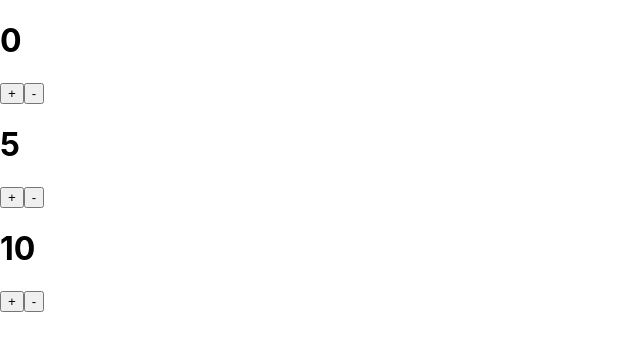
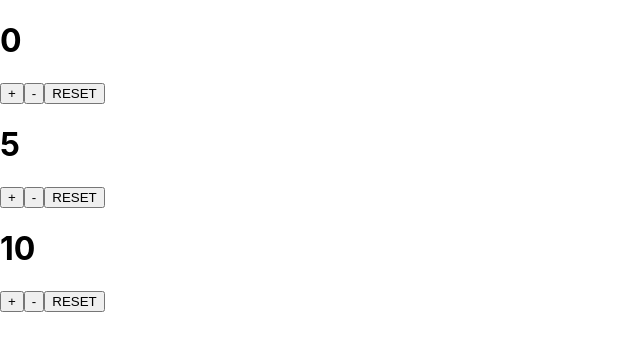
Before and after one commit to coderoadpl/frontend--react--task-32, a React (Create React App) app: page / in a window 1280 px wide. Shown: the top 350 px of the page, without its empty margins (0-640 px from the left). Built offline with nearby package versions, Linux system fonts and the light colour scheme.

Commit message:
Using props in event hadler

```diff
--- a/src/Counter.js
+++ b/src/Counter.js
@@ -24,6 +24,12 @@ export class Counter extends React.Component {
     }))
   }
 
+  reset = () => {
+    this.setState((prevState) => ({
+      number: this.props.initialNumber
+    }))
+  }
+
   render () {
     const { number } = this.state
 
@@ -40,6 +46,10 @@ export class Counter extends React.Component {
           label={'-'}
           onClick={this.dec}
         />
+        <Button
+          label={'RESET'}
+          onClick={this.reset}
+        />
       </div>
     )
   }
```
